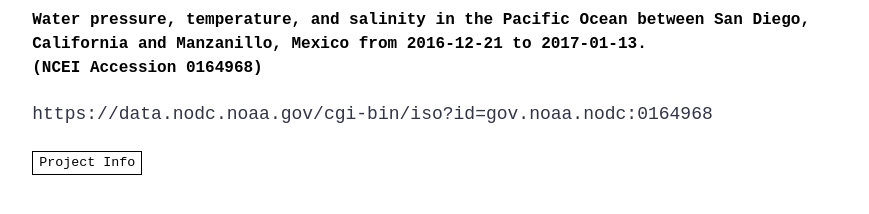
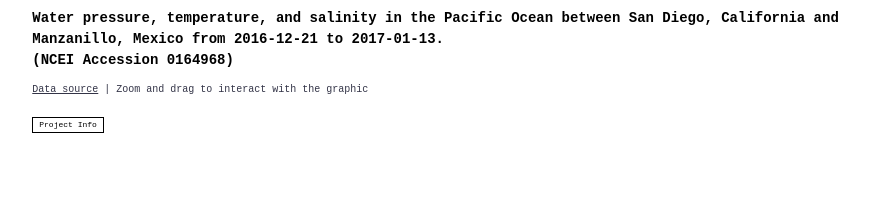
Before and after one commit to zoeingram/3d-final, a website with bundled scripts: page index.html in a window 1280 px wide. Shown: the whole page, without its empty margins (193-1062 px from the left). Built offline with nearby package versions, Linux system fonts and the light colour scheme; files whose address does not match are found by name.

Commit message:
adds underline

```diff
--- a/index.html
+++ b/index.html
@@ -15,11 +15,10 @@
         <div class="col-12">
 
           <div id="title">
-
             <h1>
               Water pressure, temperature, and salinity in the Pacific Ocean between San Diego, California and Manzanillo, Mexico from 2016-12-21 to 2017-01-13. <br>(NCEI Accession 0164968)
             </h1>
-            <p>https://data.nodc.noaa.gov/cgi-bin/iso?id=gov.noaa.nodc:0164968</p>
+            <p> <a href="https://data.nodc.noaa.gov/cgi-bin/iso?id=gov.noaa.nodc:0164968">Data source</a> | Zoom and drag to interact with the graphic</p>
             <button id="modal">Project Info</button>
 
           </div>
@@ -38,18 +37,21 @@
             h1 {
               color: #000;
               font-family: Monospace;
-              font-size:13px;
               background-color: #fff;
               margin: 0px;
               overflow: hidden;
+              font-size: 14px;
+
             }
-            p {
+            p, a {
               font-family: monospace;
-            }
-            h1 {
-              font-size: 16px;
+              font-size: 10px;
+              text-decoration: none;
             }
 
+            a {
+              text-decoration: underline;
+            }
             #title {
               margin-left: 5%;
               margin-bottom: 1%;
@@ -71,6 +73,7 @@
               border: 1px solid black;
               color: black;
               font-family: monospace;
+              font-size: 8px;
             }
 
           </style>
```
